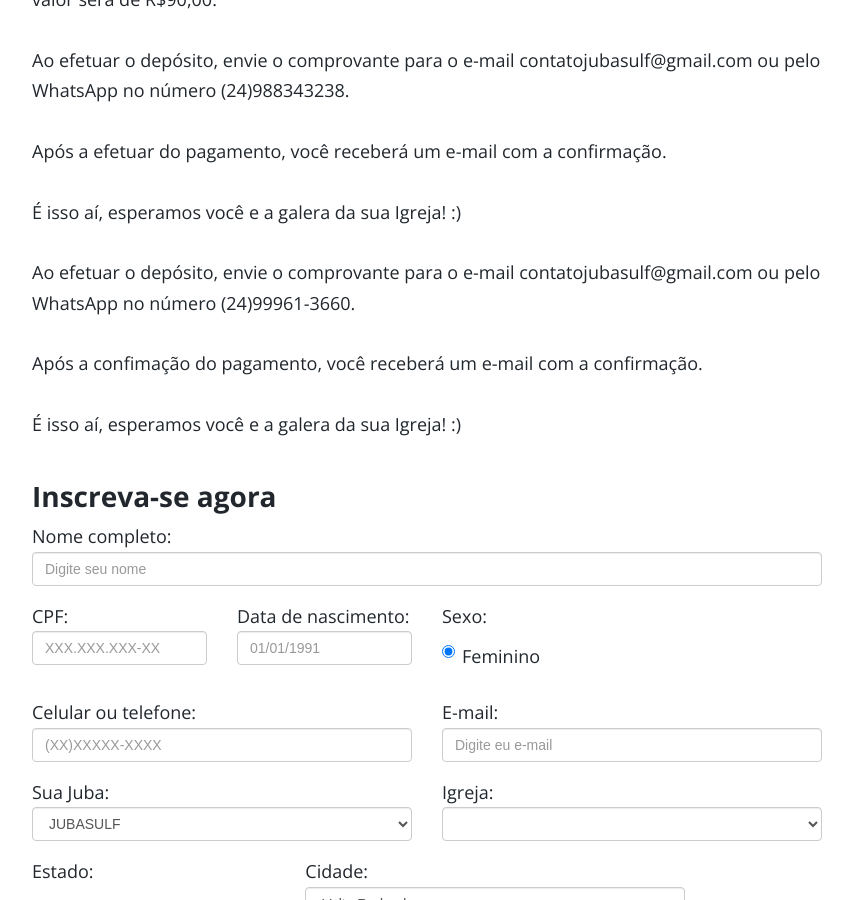
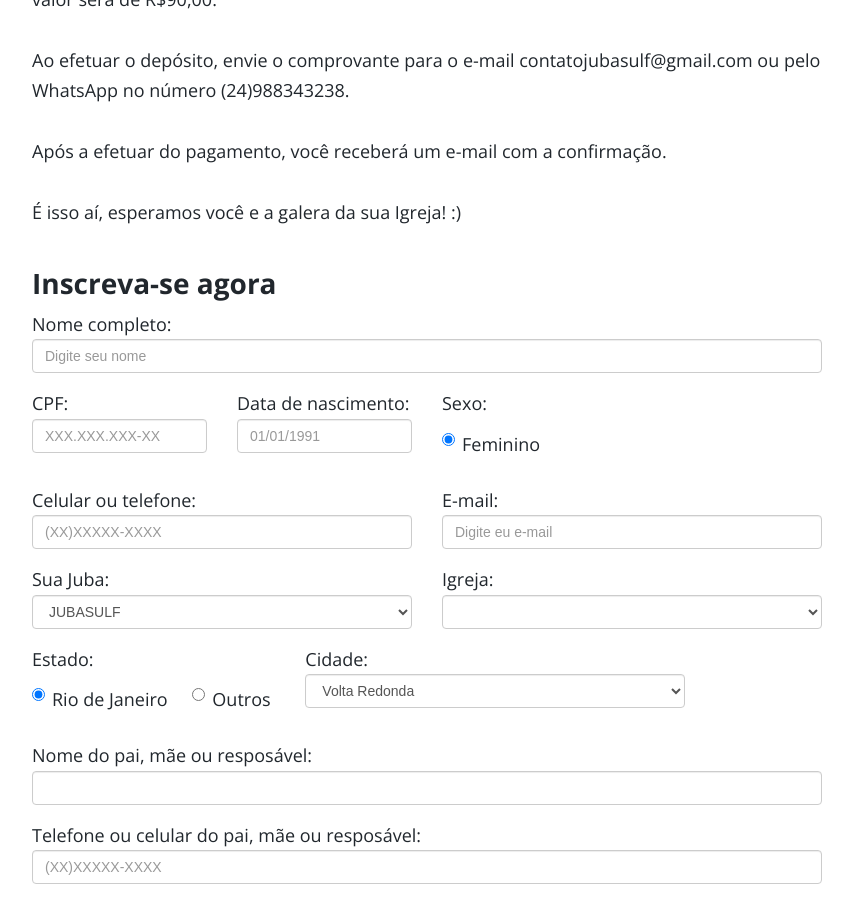
Before and after one commit to jorgeants/jubasulf, a Jekyll site: the page built from _posts/2016-06-13-transformados8.md, in a window 1280 px wide and 900 px high, scrolled down 1533 px. Shown: the whole window, without its empty margins (213-1066 px from the left). Built offline with Jekyll 4.4.1, drawn with Linux system fonts in a browser that asks for light colours; comment, search, counter and statistics services are not loaded.

Commit message:
Update 2016-06-13-transformados8.md

```diff
--- a/_posts/2016-06-13-transformados8.md
+++ b/_posts/2016-06-13-transformados8.md
@@ -65,28 +65,22 @@
 
 -->
 
-Ao efetuar o depósito, envie o comprovante para o e-mail contatojubasulf@gmail.com ou pelo WhatsApp no número (24)99961-3660.
-
-Após a confimação do pagamento, você receberá um e-mail com a confirmação.
-
-É isso aí, esperamos você e a galera da sua Igreja! :)
-
 ## Inscreva-se agora
 
 <div>
     <form method="POST" id="transForm" action="{{ site.baseurl | prepend: site.github.url | prepend: site.url }}/transformados8" accept-charset="UTF-8" class="form transForm" role="form">
 
-        <input name="receiverEmail" type="hidden" value="aislanwoa@gmail.com">
+        <input name="receiverEmail" type="hidden" value="afonso.franca@gmail.com">
         <input name="currency" type="hidden" value="BRL">
 
         <input name="encoding" type="hidden" value="UTF-8" />
 
         <input name="itemId1" type="hidden" value="0001">
         <input name="itemDescription1" type="hidden" value="Inscrição para o Transformados 8 - Vaga em alojamento">
-        <input name="itemAmount1" type="hidden" value="120.00">
+        <input name="itemAmount1" type="hidden" value="100.00">
         <input name="itemQuantity1" type="hidden" value="1">
 
-        <input name="reference" type="hidden" value="TRANS8">
+        <input name="reference" type="hidden" value="TRANS9">
 
         <input name="redirectURL" type="hidden" value="http://jubasulf.com.br/transformados8-concluido">
 
```
